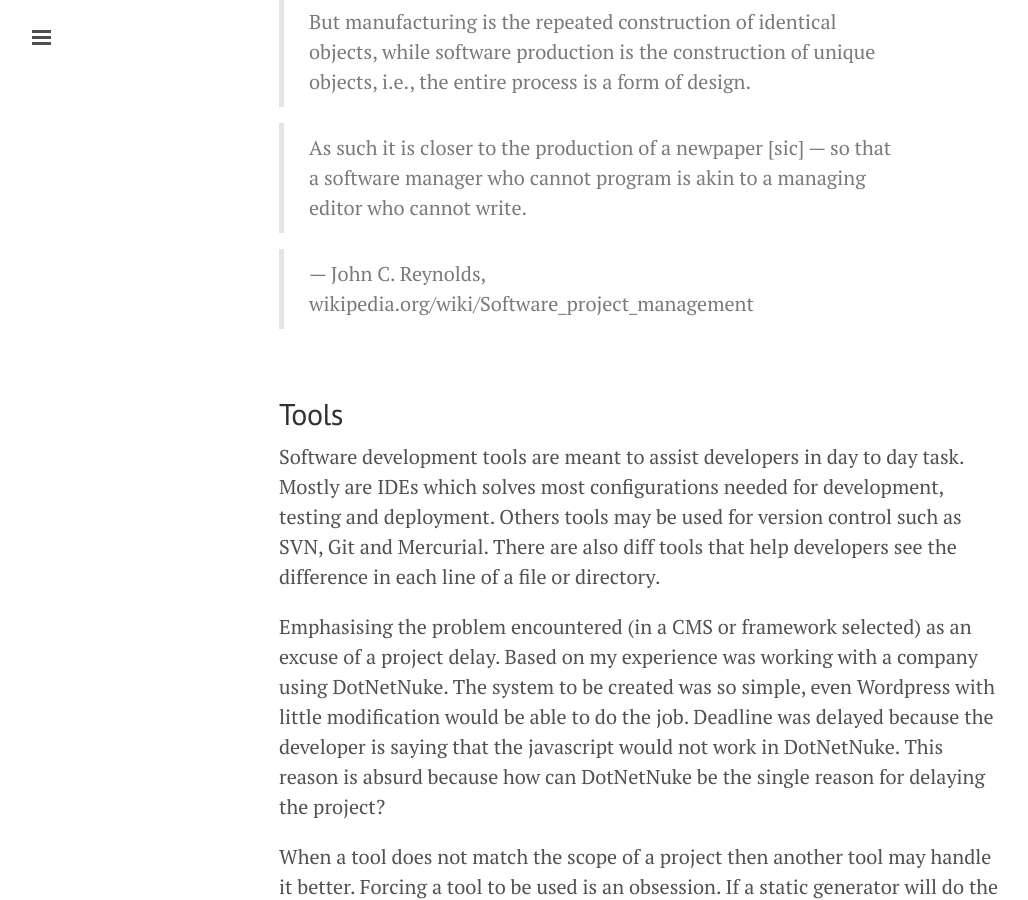
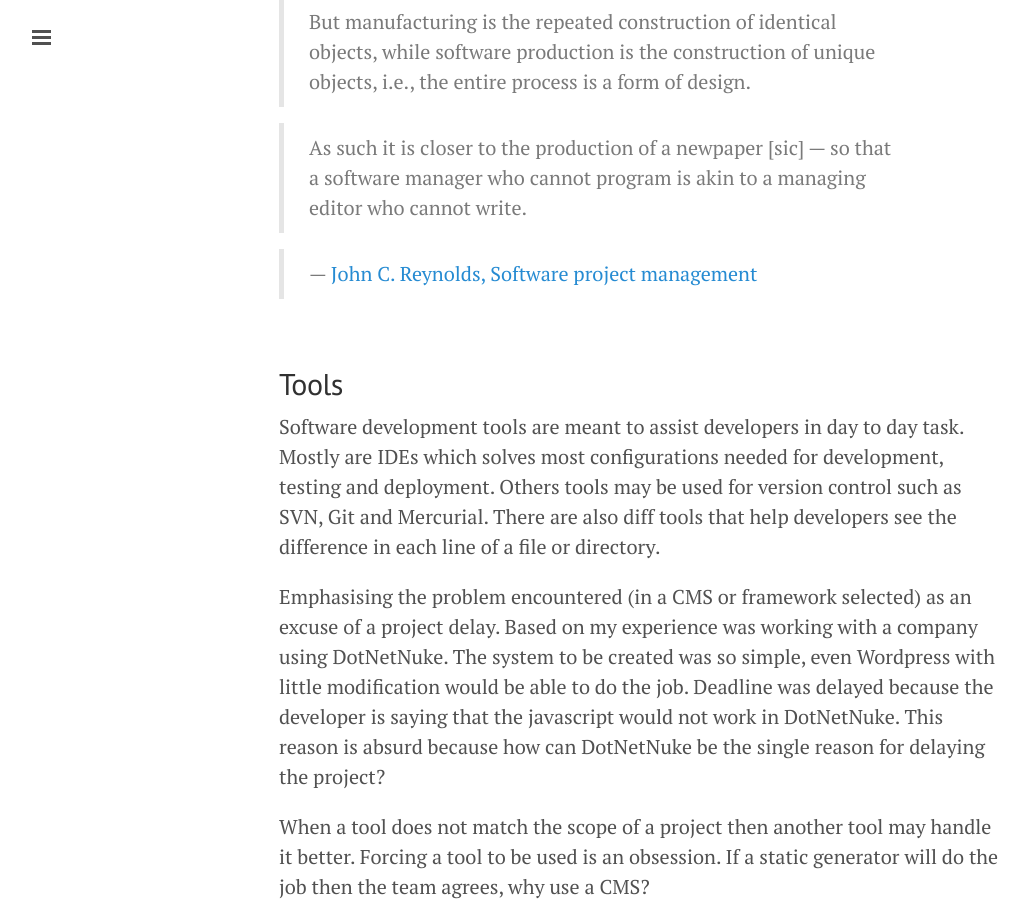
Before and after one commit to monnoval/monnoval.github.io, a Jekyll site: the page built from _posts/2015-01-29-uncertainties-in-software-project-management.md, in a window 1280 px wide and 900 px high, scrolled down 1015 px. Shown: the whole window, without its empty margins (1-1029 px from the left). Built offline with Jekyll 4.4.1, drawn with Linux system fonts in a browser that asks for light colours; Markdown is read by kramdown in place of the engine named in the settings.

Commit message:
Fix link

```diff
--- a/_posts/2015-01-29-uncertainties-in-software-project-management.md
+++ b/_posts/2015-01-29-uncertainties-in-software-project-management.md
@@ -17,7 +17,7 @@ I really liked the quote below and this is the main reason I wrote this post
 
 > As such it is closer to the production of a newpaper [sic] — so that a software manager who cannot program is akin to a managing editor who cannot write.
 
-> — John C. Reynolds, wikipedia.org/wiki/Software_project_management
+> — [John C. Reynolds, Software project management](http://en.wikipedia.org/wiki/Software_project_management)
 
 <br/>
 
```
